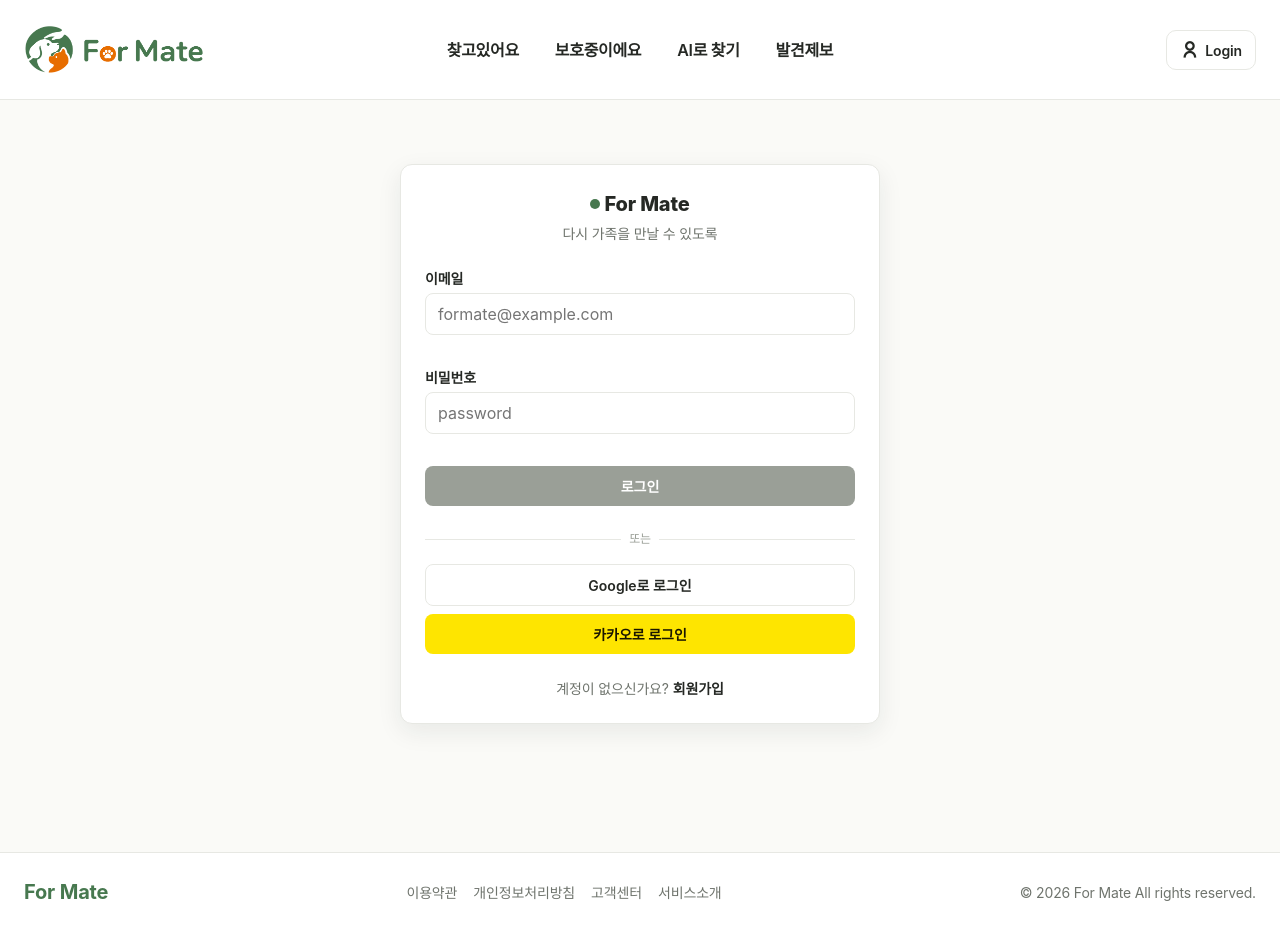
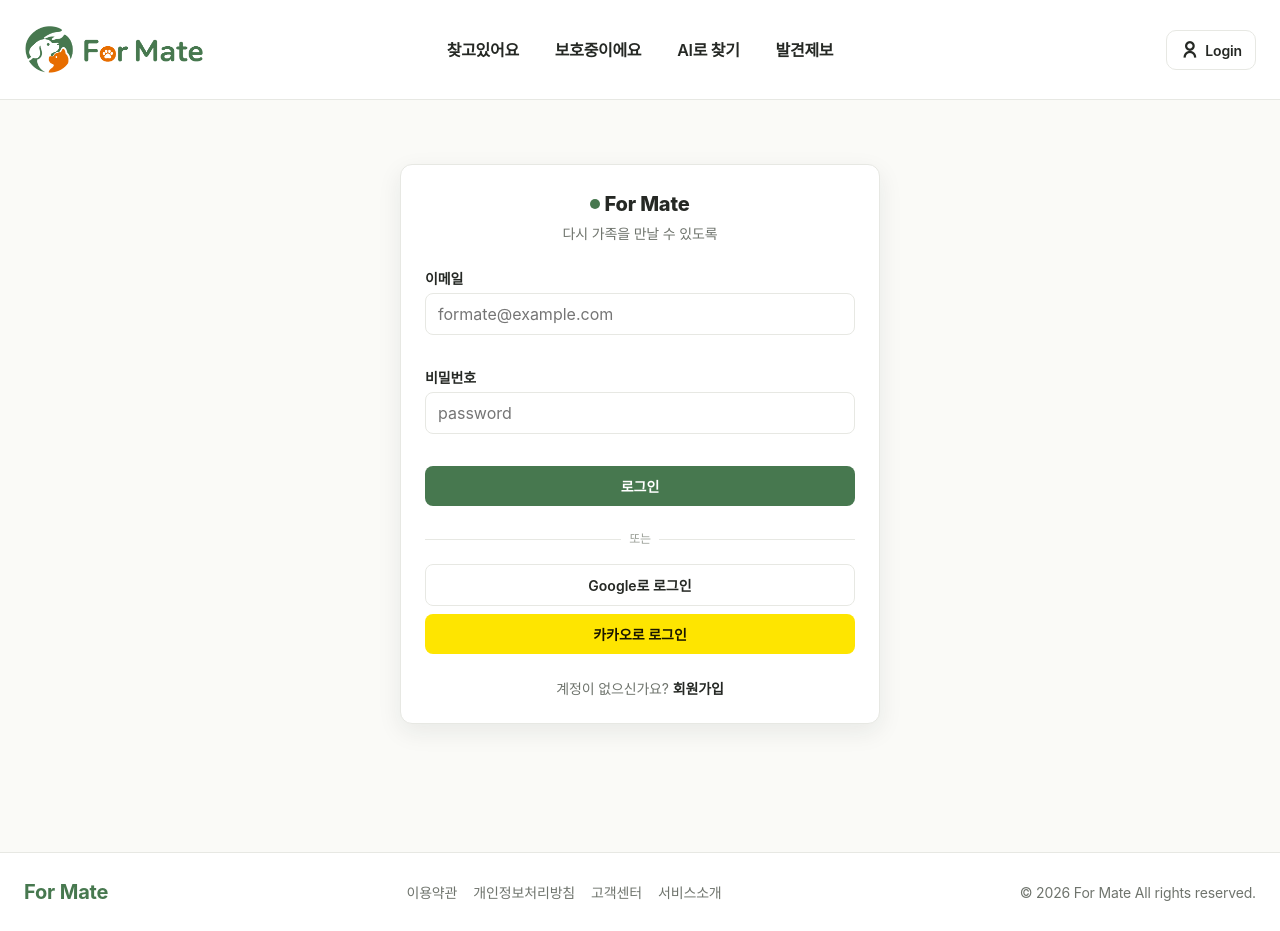
Before and after one commit to harwoon/for_mate, a React (Vite) app in the folder Client/: page /login in a window 1280 px wide. Built offline with nearby package versions, Linux system fonts and the light colour scheme; no server answers; a web font is replaced by a local one.

Commit message:
UI 버튼 일부 수정

```diff
--- a/Client/src/css/components/components.css
+++ b/Client/src/css/components/components.css
@@ -21,7 +21,7 @@
 }
 
 .btn-primary {
-    background: var(--color-text-light);
+    background: var(--color-primary);
     color: #fff;
 }
 
--- a/Client/src/css/pages/lost.css
+++ b/Client/src/css/pages/lost.css
@@ -183,7 +183,7 @@
 
 .lost-photo-dropzone.is-disabled {
     cursor: not-allowed;
-    opacity: 0.55;
+    /* opacity: 0.55; */
 }
 
 .lost-photo-dropzone-icon {
@@ -214,7 +214,7 @@
     overflow: hidden;
     aspect-ratio: 1;
     border-radius: 8px;
-    background: var(--color-surface-soft);
+    /* background: var(--color-surface-soft); */
 }
 
 .lost-photo-preview-frame img {
@@ -228,6 +228,7 @@
     position: absolute;
     top: 8px;
     left: 8px;
+    background-color: var(--color-primary);
 }
 
 .lost-photo-remove-button {
```
